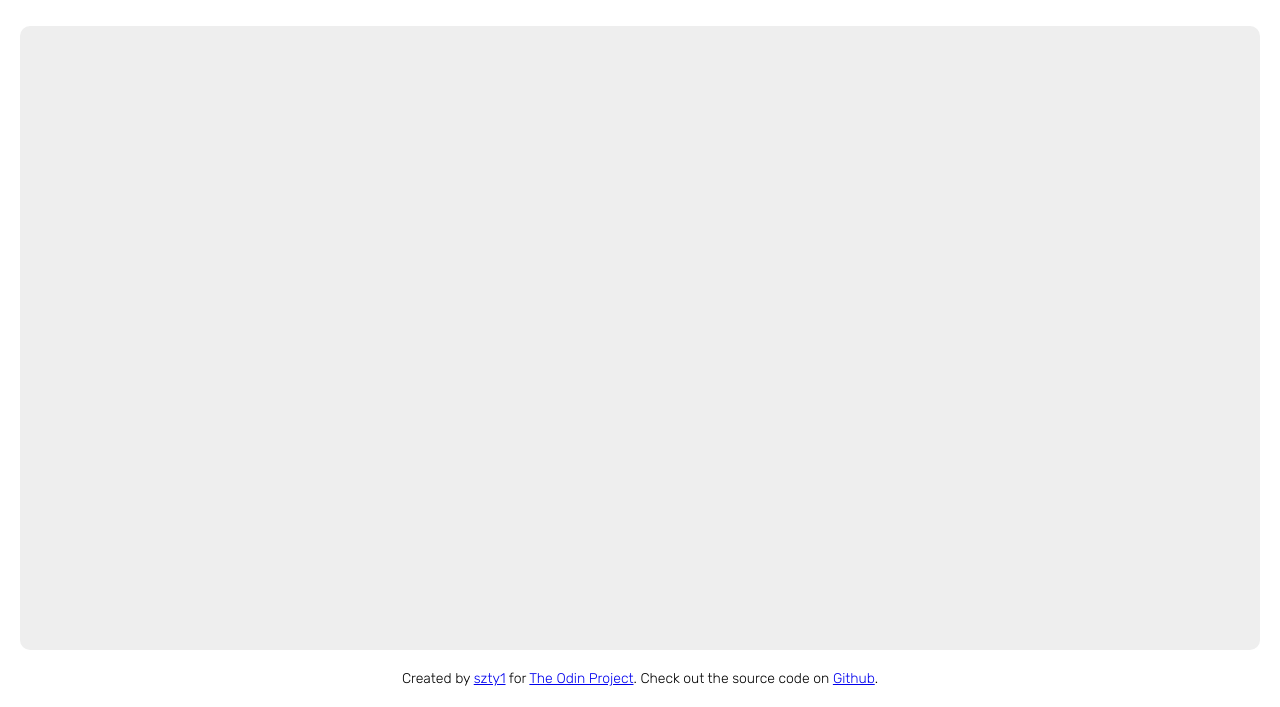
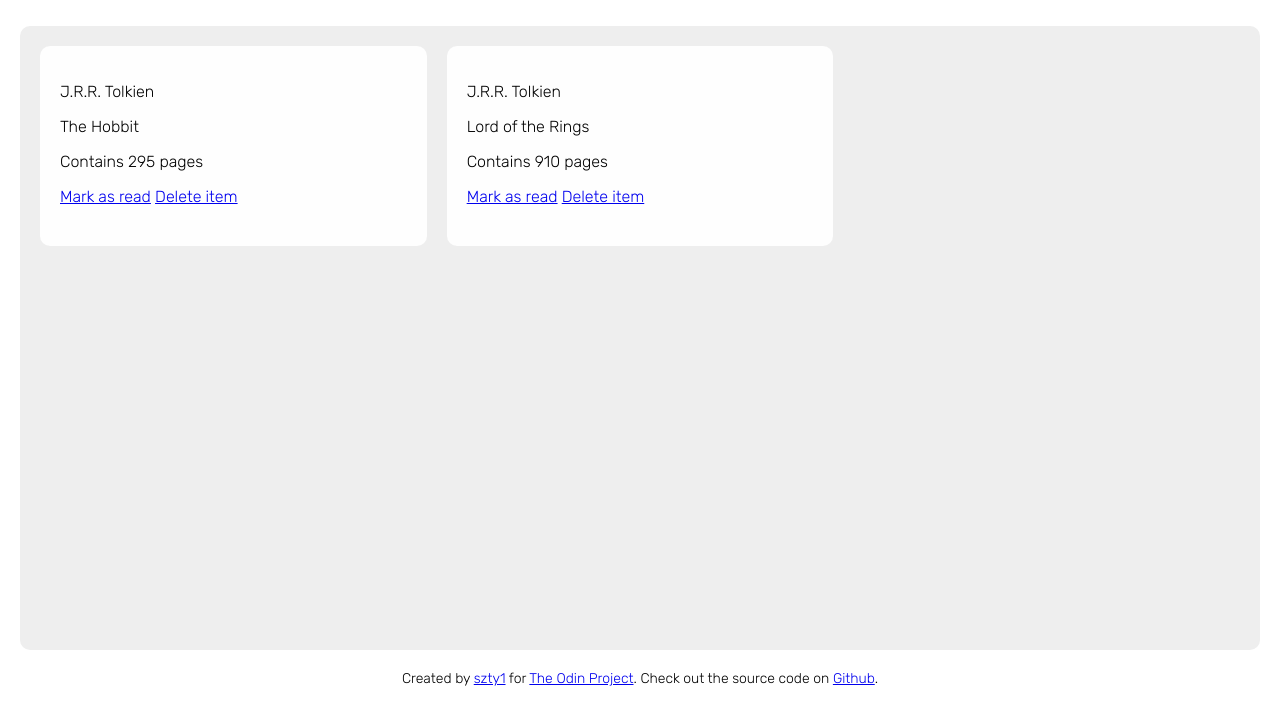
Before and after one commit to szty1/odin-library, a plain HTML site: page index.html in a window 1280 px wide. Shown: the part 93-800 px from the top of the page. Drawn offline with Linux system fonts and the light colour scheme; a web font is replaced by a local one.

Commit message:
added functions to display logged books

```diff
--- a/javascript.js
+++ b/javascript.js
@@ -14,12 +14,20 @@ function Book(title, author, pages, read) {
 function addBookToLibrary(title, author, pages, read) {
   const newBook = new Book(title, author, pages, read);
   myLibrary.push(newBook);
-  listBooks();
 }
 
 function listBooks() {
-
-}
+  myLibrary.forEach( book => {
+    let html = `<div class="book ${book.read ? 'read' : 'unread'}">
+      <p class="author">${book.author}</p>
+      <p class="title">${book.title}</p>
+      <p class="pages">Contains ${book.pageCount} pages</p>
+      <a href="#">Mark as read</a>
+      <a href="#">Delete item</a>
+    </div>`;
+    bookscontainer.innerHTML += html;
+  });
+};
 
 function openAddNewForm() {
   console.log(this.e);
@@ -35,6 +43,7 @@ function validateInput() {
 }
 
 const modal = document.querySelector('div.modal');
+const bookscontainer = document.querySelector('div.books');
 
 const form = document.querySelector('div.add form');
 form.addEventListener('submit', validateInput);
@@ -47,3 +56,6 @@ modalclose.addEventListener('click', closeAddNewForm);
 
 addBookToLibrary('The Hobbit', 'J.R.R. Tolkien', '295', false);
 addBookToLibrary('Lord of the Rings', 'J.R.R. Tolkien', '910', true);
+
+
+listBooks();
--- a/style.css
+++ b/style.css
@@ -81,6 +81,16 @@ div.books {
   border-radius: 10px;
   background-color: #eeeeee;
   padding: 20px;
+  display: grid;
+  grid-template-columns: repeat(auto-fill, minmax(300px, 1fr));
+  grid-auto-rows: 200px;
+  gap: 20px;
+}
+
+div.book {
+  background-color: #fefefe;
+  padding: 20px;
+  border-radius: 10px;
 }
 
 div.footer {
```
Also changed, not shown: index.html (+1 -0 lines).
